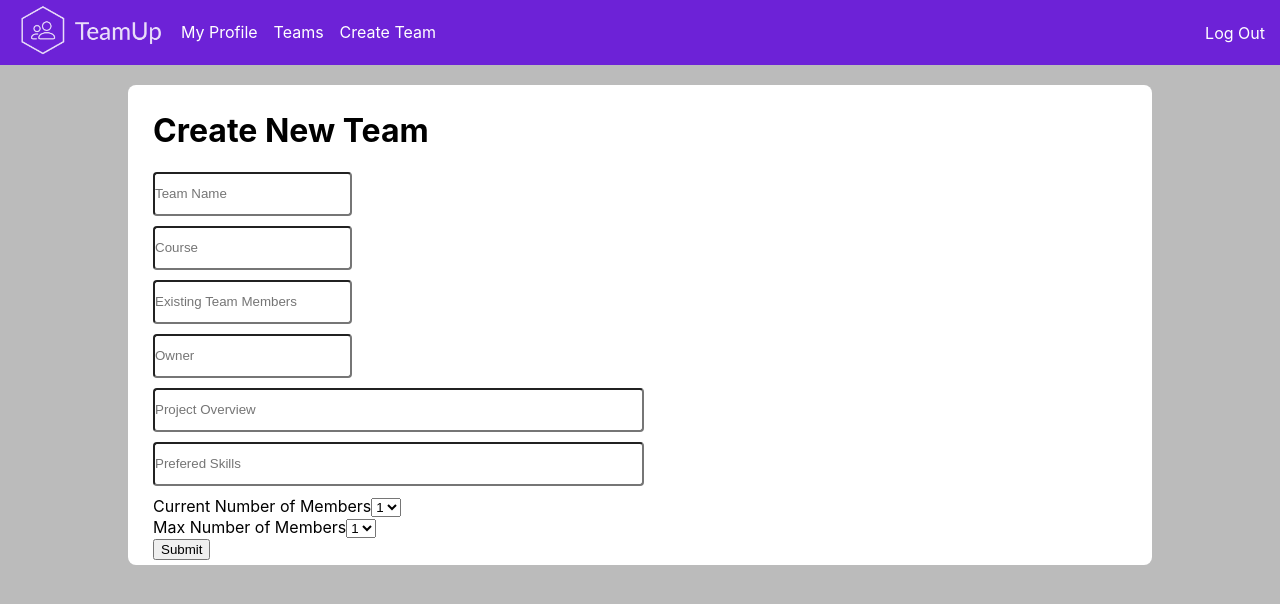
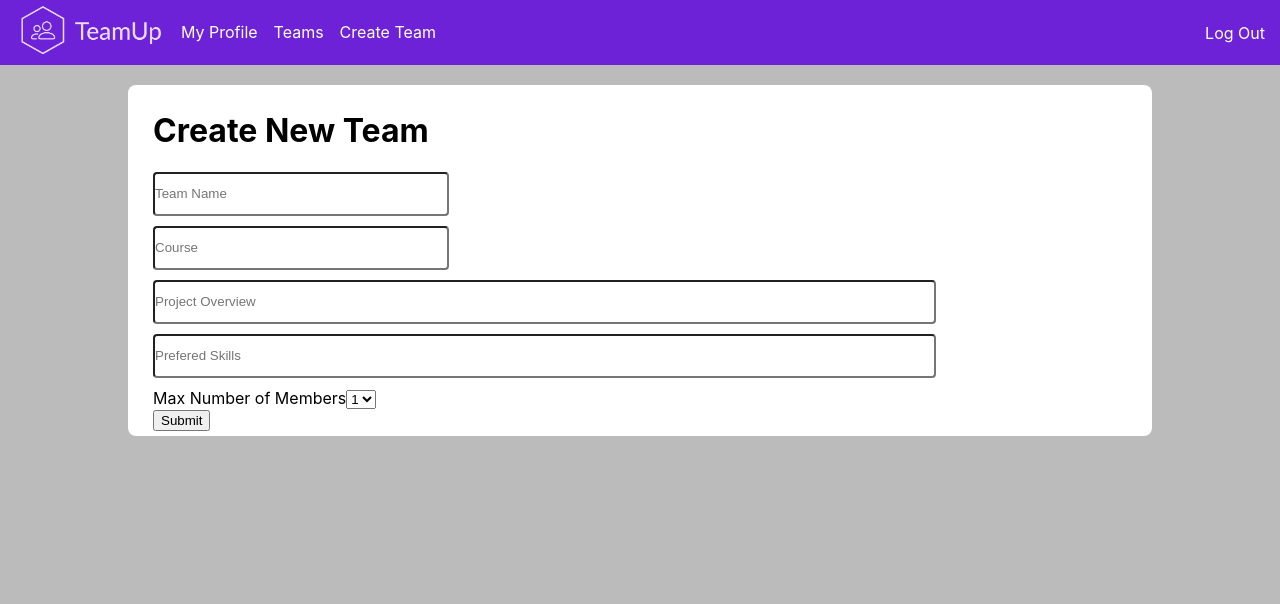
Before and after one commit to Lumamaster/TeamUp, a React (Create React App) app in the folder frontend/: page /createteam in a window 1280 px wide. Shown: the top 604 px of the page. Built offline with nearby package versions, Linux system fonts and the light colour scheme; sample sign-in values are in the browser's storage.

Commit message:
fixed create team page

```diff
--- a/frontend/src/App.css
+++ b/frontend/src/App.css
@@ -90,7 +90,7 @@ body {
 }
 
 .textbox {
-  width: 20%;
+  width: 30%;
   height: 40px;
   border-radius: 4px;
   position: relative;
@@ -105,7 +105,7 @@ body {
 }
 
 .textboxbig {
-  width: 50%;
+  width: 80%;
   height: 40px;
   border-radius: 4px;
   position: relative;
--- a/frontend/src/components/pages/CreateTeamPage.js
+++ b/frontend/src/components/pages/CreateTeamPage.js
@@ -25,6 +25,9 @@ class CreateTeamPage extends React.Component {
     handleChange = (e) => {
         this.setState({ [e.target.name]: e.target.value })
     };
+    onChangeFunc = (event) => {
+        this.setState({maxMembers: event.target.value});
+    }
     /*TODO: need to get token and set logged in email to owner*/
     handleSubmit(event) {
         event.preventDefault();
@@ -35,11 +38,8 @@ class CreateTeamPage extends React.Component {
             },
             body: JSON.stringify({
                 teamName: this.state.teamName,
-                teamMembers: this.state.teamMembers,
-                owner: this.state.owner,
                 info: this.state.info,
                 requestedSkills: this.state.requestedSkills,
-                numMembers: this.state.numMembers,
                 open: true,
                 course: this.state.course,
                 maxMembers: this.state.maxMembers
@@ -62,32 +62,14 @@ class CreateTeamPage extends React.Component {
                         <input type="text" placeholder="Course" className="textbox" onChange={this.handleChange} name="course" id="course" value={this.state.course} />
                     </label></div>
                     <div><label>
-                        <input type="text" placeholder="Existing Team Members" className="textbox" onChange={this.handleChange} name="teamMembers" id="teamMembers" value={this.state.teamMembers} />
-                    </label></div>
-                    <div><label>
-                        <input type="text" placeholder="Owner" className="textbox" onChange={this.handleChange} name="owner" id="owner" value={this.state.owner} />
-                    </label></div>
-                    <div><label>
                         <input type="text" placeholder="Project Overview" className="textboxbig" onChange={this.handleChange} name="info" id="info" value={this.state.info} />
                     </label></div>
                     <div><label>
                         <input type="text" placeholder="Prefered Skills" className="textboxbig" onChange={this.handleChange} name="requestedSkills" id="requestedSkills" value={this.state.requestedSkills} />
                     </label></div>
-
-                    <div><label>
-                        Current Number of Members
-                        <select value={this.state.numMembers} onChange={this.handleChange}>
-                            <option value="1">1</option>
-                            <option value="2">2</option>
-                            <option value="3">3</option>
-                            <option value="4">4</option>
-                            <option value="5">5</option>
-                            <option value="6">6</option>
-                        </select>
-                    </label></div>
                     <div><label>
                         Max Number of Members
-                        <select value={this.state.maxMembers} onChange={this.handleChange}>
+                        <select value={this.state.maxMembers} onChange={this.onChangeFunc}>
                             <option value="1">1</option>
                             <option value="2">2</option>
                             <option value="3">3</option>
```
